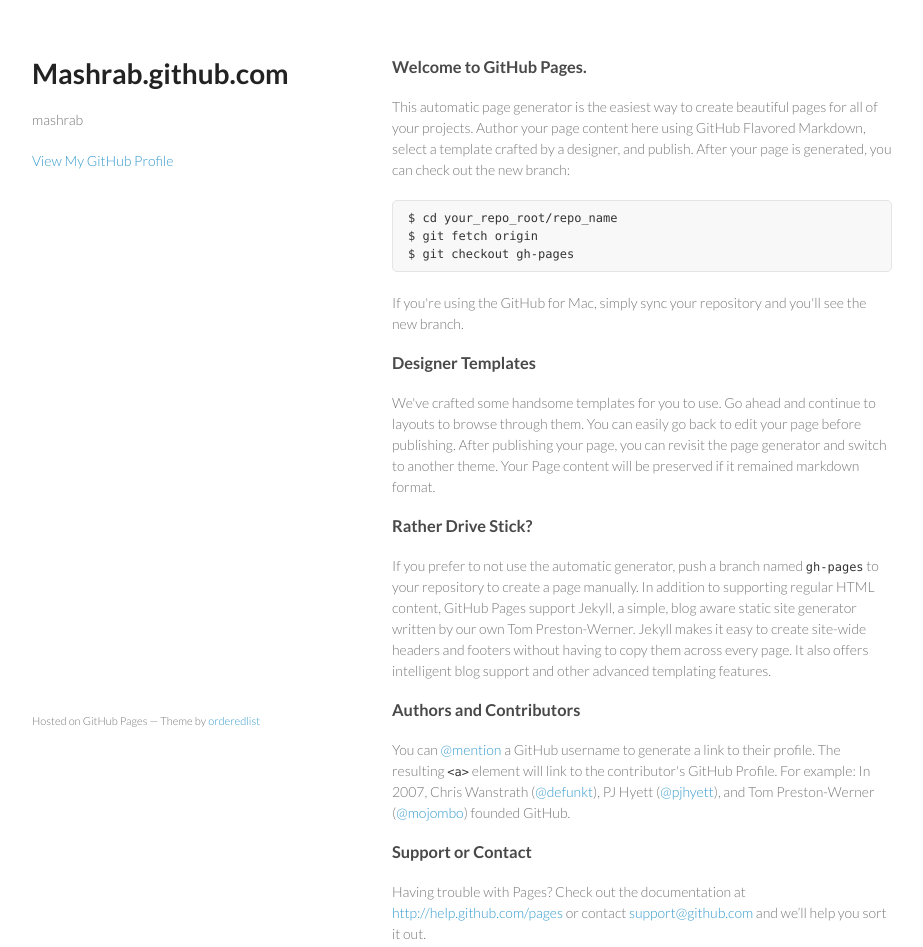
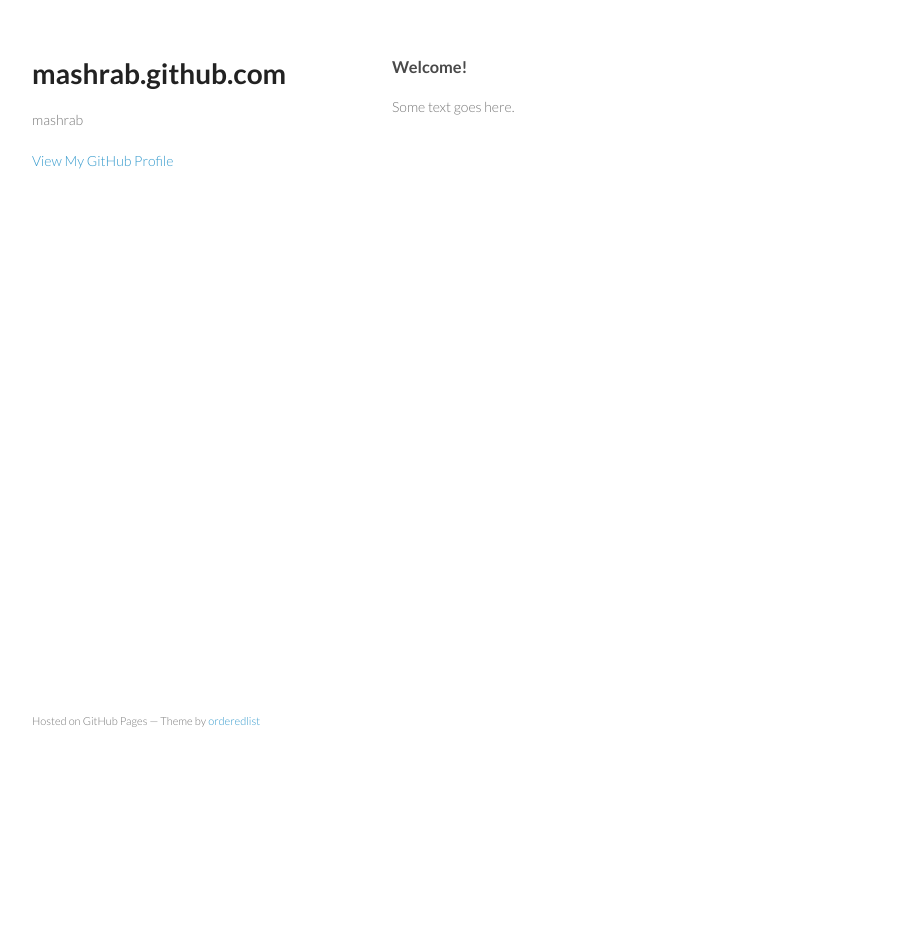
Before and after one commit to mashrab/mashrab.github.com, a plain HTML site: page index.html in a window 1280 px wide. Shown: the whole page, without its empty margins (178-1101 px from the left). After the commit the page ends 800 px from the top, so only its background shows below. Drawn offline with Linux system fonts and the light colour scheme.

Commit message:
Replace master branch with page content via GitHub

```diff
--- a/index.html
+++ b/index.html
@@ -3,7 +3,7 @@
   <head>
     <meta charset="utf-8">
     <meta http-equiv="X-UA-Compatible" content="chrome=1">
-    <title>Mashrab.github.com by mashrab</title>
+    <title>mashrab.github.com by mashrab</title>
 
     <link rel="stylesheet" href="stylesheets/styles.css">
     <link rel="stylesheet" href="stylesheets/pygment_trac.css">
@@ -15,7 +15,7 @@
   <body>
     <div class="wrapper">
       <header>
-        <h1>Mashrab.github.com</h1>
+        <h1>mashrab.github.com</h1>
         <p>mashrab</p>
 
 
@@ -23,32 +23,9 @@
 
       </header>
       <section>
-        <h3>Welcome to GitHub Pages.</h3>
+        <h3>Welcome!</h3>
 
-<p>This automatic page generator is the easiest way to create beautiful pages for all of your projects. Author your page content here using GitHub Flavored Markdown, select a template crafted by a designer, and publish. After your page is generated, you can check out the new branch:</p>
-
-<pre><code>$ cd your_repo_root/repo_name
-$ git fetch origin
-$ git checkout gh-pages
-</code></pre>
-
-<p>If you're using the GitHub for Mac, simply sync your repository and you'll see the new branch.</p>
-
-<h3>Designer Templates</h3>
-
-<p>We've crafted some handsome templates for you to use. Go ahead and continue to layouts to browse through them. You can easily go back to edit your page before publishing. After publishing your page, you can revisit the page generator and switch to another theme. Your Page content will be preserved if it remained markdown format.</p>
-
-<h3>Rather Drive Stick?</h3>
-
-<p>If you prefer to not use the automatic generator, push a branch named <code>gh-pages</code> to your repository to create a page manually. In addition to supporting regular HTML content, GitHub Pages support Jekyll, a simple, blog aware static site generator written by our own Tom Preston-Werner. Jekyll makes it easy to create site-wide headers and footers without having to copy them across every page. It also offers intelligent blog support and other advanced templating features.</p>
-
-<h3>Authors and Contributors</h3>
-
-<p>You can <a href="https://github.com/blog/821" class="user-mention">@mention</a> a GitHub username to generate a link to their profile. The resulting <code>&lt;a&gt;</code> element will link to the contributor's GitHub Profile. For example: In 2007, Chris Wanstrath (<a href="https://github.com/defunkt" class="user-mention">@defunkt</a>), PJ Hyett (<a href="https://github.com/pjhyett" class="user-mention">@pjhyett</a>), and Tom Preston-Werner (<a href="https://github.com/mojombo" class="user-mention">@mojombo</a>) founded GitHub.</p>
-
-<h3>Support or Contact</h3>
-
-<p>Having trouble with Pages? Check out the documentation at <a href="http://help.github.com/pages">http://help.github.com/pages</a> or contact <a href="mailto:support@github.com">support@github.com</a> and we’ll help you sort it out.</p>
+<p>Some text goes here.</p>
       </section>
       <footer>
         <p><small>Hosted on GitHub Pages &mdash; Theme by <a href="https://github.com/orderedlist">orderedlist</a></small></p>
```
Also changed, not shown: params.json (+1 -1 lines).
